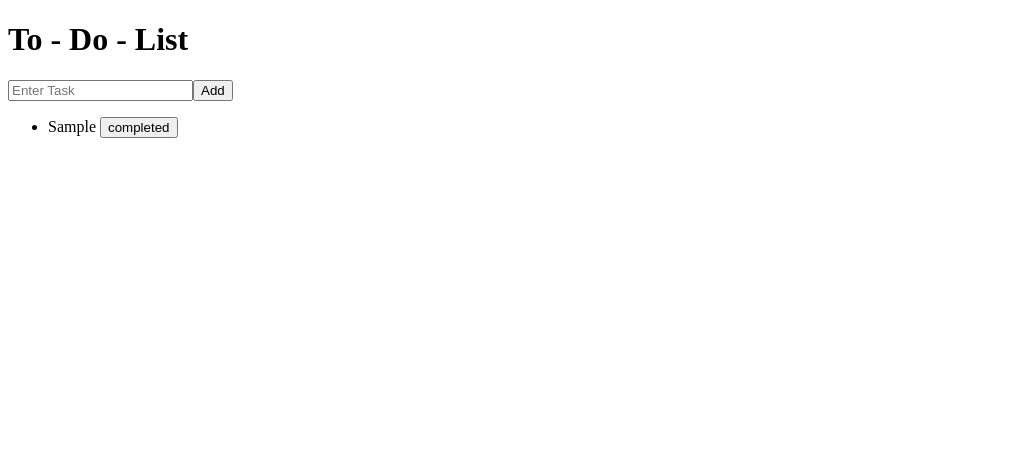
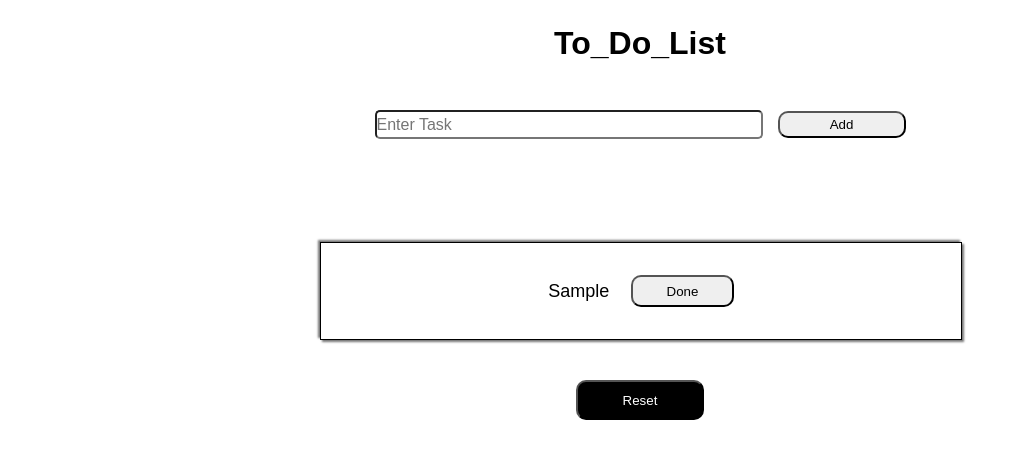
Before and after one commit to Sugam9019/React, a React (Vite) app in the folder reactApp/: page / in a window 1280 px wide. Both pictures are taken after typing "Sample" into the empty fields and a click on the button "Add". Shown: the top 458 px of the page, without its empty margins (0-1020 px from the left). Built offline with nearby package versions, Linux system fonts and the light colour scheme.

Commit message:
TO-DO-LIST 3rd pahse

```diff
--- a/reactApp/src/App.jsx
+++ b/reactApp/src/App.jsx
@@ -1,62 +1,12 @@
-import { useState } from "react";
+
+import TODO from "./Components/TODO";
 
 function App() {
 
-  const [text,setText]=useState("");
-  const [taskArr,setTaskArr]=useState([]);
-
-
-
-  const changeText=(e)=>{
-    setText(e.target.value);
-  }
-
-  const addTask=(e)=>{
-    setTaskArr([...taskArr,text]);
-    setText("");
-  }
-
-  const deleteTask=(e)=>{
-
-    let updated_task=taskArr.filter((_,index)=>{
-      return index != e.target.id;
-    });
-
-    setTaskArr(updated_task);
-  }
-
-  console.log(taskArr)
 
   return(
-    <>
 
-    <h1>To - Do - List</h1>
-
-    <div is="input-field">
-      <input type="text" placeholder="Enter Task" onChange={changeText} value={text}/>
-      <button onClick={addTask}>Add</button>
-    </div>
-
-
-    <div id="task-field">
-      <ul>
-      {
-
-        taskArr.map((tasks,index)=>{
-
-          return (
-              <div id="task-c1" key={index}>
-                <li key={index}>{tasks} <button id={index} onClick={deleteTask} >completed</button> </li>
-              </div>
-            )
-        })
-
-      }
-      </ul>
-    </div>
-
-
-    </>
+    <TODO/>
 
   );
 }
--- /dev/null
+++ b/reactApp/src/Components/TODO.css
@@ -0,0 +1,75 @@
+*{
+    margin: 0;
+    padding: 0;
+}
+
+h1{
+    padding: 25px 0px;
+    text-align: center;
+    font-family: sans-serif;
+}
+
+#input-field{
+
+    /* border: 1px solid; */
+    padding: 25px 0px;
+    height: 25px;
+    width: 100vw;
+    display: flex;
+    align-items: center;
+    justify-content: center;
+
+}
+
+#input-field input{
+    height: 25px;
+    width: 30vw;
+    font-size: medium;
+    border-radius: 5px;
+}
+
+#input-field button{
+    height: 27px;
+    width: 10vw;
+    margin-left: 15px;
+    border-radius:10px;
+}
+
+#task-field{
+    border: 1px solid;
+    box-shadow: 2px 2px 2px rgb(119, 119, 119),-2px -2px 2px rgb(119, 119, 119);
+    display: flex;
+    align-items: center;
+    justify-content: center;
+    margin-top: 10vh;
+    padding: 25px 0px;
+    width: 50vw;
+    margin-left: 25%;
+}
+
+#task-field #td{
+    font-size: large;
+    font-family: sans-serif;
+    padding: 5px 10px;
+
+}
+
+#task-field button{
+    height: 4vh;
+    width: 8vw;
+    border-radius: 10px;
+
+}
+
+#reset{
+    text-align: center;
+    margin-top: 5vh;
+}
+
+#reset button{
+    height:5vh;
+    width: 10vw;
+    border-radius: 10px;
+    background-color: black;
+    color: white;
+}
--- /dev/null
+++ b/reactApp/src/Components/TODO.jsx
@@ -0,0 +1,81 @@
+import React from 'react'
+import { useState} from 'react';
+import "./TODO.css";
+
+
+function TODO() {
+
+
+const [text,setText]=useState("");
+const [taskArr,setTaskArr]=useState([]);
+
+
+
+const changeText=(e)=>{
+  setText(e.target.value);
+}
+
+const addTask=(e)=>{
+  setTaskArr([...taskArr,text]);
+  setText("");
+}
+
+const deleteTask=(e)=>{
+
+  let updated_task=taskArr.filter((_,index)=>{
+    return index != e.target.id;
+  });
+
+  setTaskArr(updated_task);
+}
+
+const reset=()=>{
+  setTaskArr([]);
+}
+
+// console.log(taskArr)
+
+
+  return (
+    <>
+
+    <h1>To_Do_List</h1>
+
+    <div id="input-field">
+
+      <input type="text" placeholder="Enter Task" onChange={changeText} value={text}/>
+      <button onClick={addTask}>Add</button>
+
+    </div>
+
+
+    <div id="task-field">
+      <table>
+        <tbody>
+                {
+
+                  taskArr.map((tasks,index)=>{
+
+                    return (
+                        <tr id="task-c1" key={index}>
+                          <td id="td" key={index}>{tasks} </td>
+                          <td id="td" key={index + 1}><button id={index} onClick={deleteTask} >Done</button> </td>
+                        </tr>
+                      )
+                  })
+
+                }
+        </tbody>
+      </table>
+    </div>
+
+    <div id="reset">
+      <button onClick={reset}>Reset</button>
+    </div>
+
+
+    </>
+  )
+}
+
+export default TODO
```
